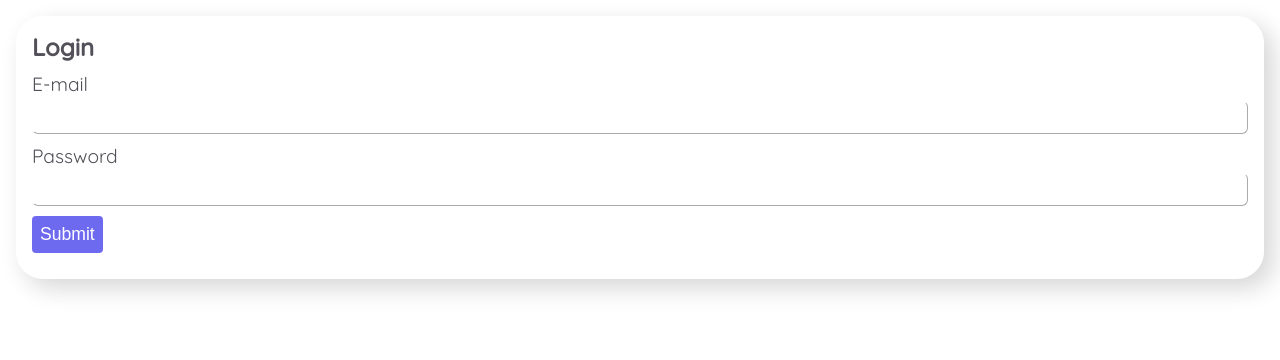
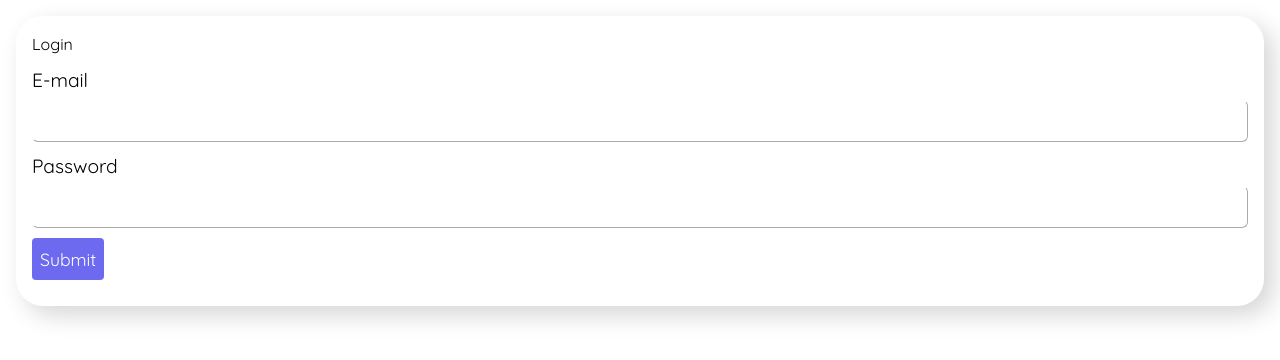
Before and after one commit to peteradeojo/laas-admin-dashboard, a React (Vite) app: page / in a window 1280 px wide. Shown: the top 360 px of the page. Built offline with nearby package versions, Linux system fonts and the light colour scheme; no server answers.

Commit message:
made few changes

```diff
--- a/src/index.scss
+++ b/src/index.scss
@@ -1,27 +1,24 @@
-@import url('https://fonts.googleapis.com/css2?family=Quicksand:wght@400;500&display=swap');
+@tailwind base;
+@tailwind utilities;
+@tailwind components;
+@import url("https://fonts.googleapis.com/css2?family=Quicksand:wght@400;500&display=swap");
 
-@import 'styles/variables';
-@import 'styles/animations';
+@import "styles/variables";
+@import "styles/animations";
 
 * {
   padding: 0;
   margin: 0;
   box-sizing: border-box;
-}
-
-body {
-  font-size: 16px;
-  font-family: 'Quicksand', sans-serif;
-  background-color: $primary-color;
-  color: $primaryTextColor;
+  font-family: "Quicksand", sans-serif;
 }
 
 .container {
   padding: 16px;
 }
 
-@import 'styles/forms';
-@import 'styles/buttons';
+@import "styles/forms";
+@import "styles/buttons";
 
 .bg-primary {
   background-color: blue;
@@ -31,5 +28,5 @@ body {
   position: relative;
 }
 
-@import 'styles/responsive';
-@import 'styles/fonts';
+@import "styles/responsive";
+@import "styles/fonts";
```
